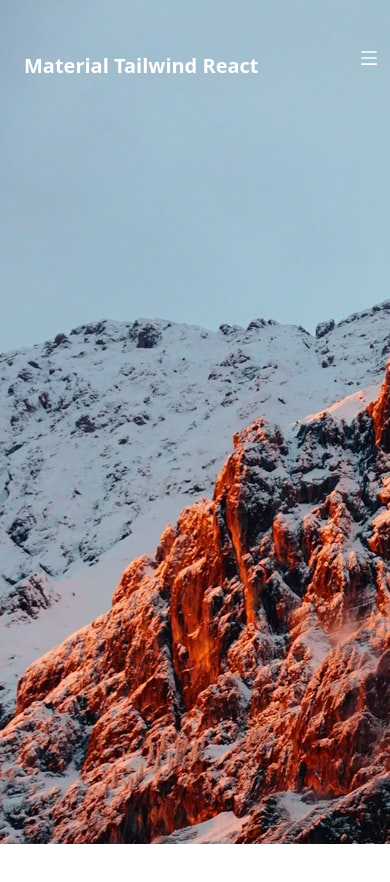
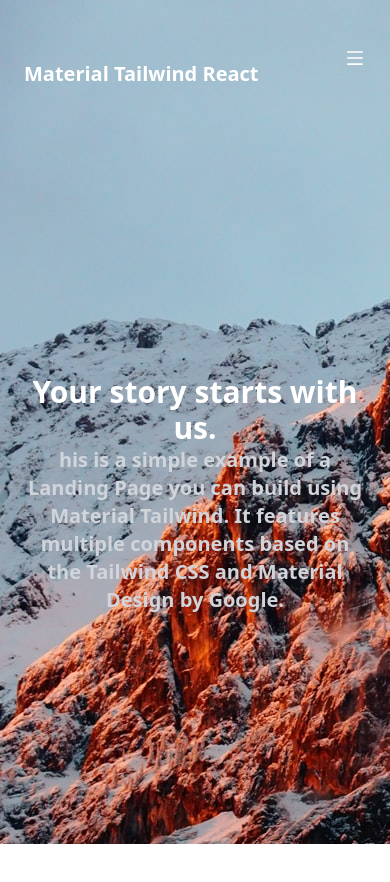
Before and after one commit to habib-SE/material-tialwind-react, a React (Create React App) app: page / in a window 390 px wide. Shown: the top 882 px of the page. Before the commit the page ends 844 px from the top, so only its background shows below. Built offline with nearby package versions, Linux system fonts and the light colour scheme.

Commit message:
add home heading and pargraph

```diff
--- a/src/App.js
+++ b/src/App.js
@@ -1,10 +1,11 @@
 import React from "react";
 import Navbar from "./components/Navbar";
+import Profile from "./components/home/Profile";
 function App() {
   return (
     <div>
       <Navbar/>
-
+      <Profile/>
     </div>
   );
 }
--- a/src/components/Navbar.jsx
+++ b/src/components/Navbar.jsx
@@ -6,13 +6,11 @@ import {
   AiOutlineProfile,
   AiOutlineMobile,
   AiOutlineUserAdd,
-  AiOutlinePaperClip
+  AiOutlinePaperClip,
 } from "../../node_modules/react-icons/ai";
 
-
 const Navbar = () => {
-
-  const [nav, setNav] = useState (false);
+  const [nav, setNav] = useState(false);
   const handleClick = () => setNav(!nav);
 
   return (
@@ -28,31 +26,32 @@ const Navbar = () => {
 
           {/* <!-- Centered navigation links --> */}
           <ul className="flex space-x-8 ">
-
             <li className="nav-item">
               <a href="/" className="text-white flex  hover:text-gray-300">
-              <AiFillHome className="mr-2"/> Home
+                <AiFillHome className="mr-2" /> Home
               </a>
             </li>
 
             <li className="nav-item">
               <a href="/" className="text-white flex hover:text-gray-300">
-              <AiOutlineProfile className="mr-2"/>Profile
+                <AiOutlineProfile className="mr-2" />
+                Profile
               </a>
             </li>
             <li className="nav-item">
               <a href="/" className="text-white flex hover:text-gray-300">
-              <AiOutlineMobile className="mr-2"/>Sign In
+                <AiOutlineMobile className="mr-2" />
+                Sign In
               </a>
             </li>
             <li className="nav-item">
               <a href="/" className="text-white flex hover:text-gray-300">
-              <AiOutlineUserAdd className="mr-2"/> Sign Up
+                <AiOutlineUserAdd className="mr-2" /> Sign Up
               </a>
             </li>
             <li className="nav-item">
               <a href="/" className="text-white flex hover:text-gray-300">
-              <AiOutlinePaperClip className="mr-2"/> Docs
+                <AiOutlinePaperClip className="mr-2" /> Docs
               </a>
             </li>
           </ul>
@@ -72,46 +71,65 @@ const Navbar = () => {
               FREE DOWNLOAD
             </a>
           </div>
+        </div>
 
-        </div>
-        <div onClick={handleClick} className='md:hidden block  mx-[98%] mt-4 z-10'>
-           {!nav ?  <AiOutlineMenu size={20} color="white" /> :<AiOutlineClose size={20} color="white" />}
+        {/* Hamburgur menu */}
+        <a href="/#">
+          <div
+            onClick={handleClick}
+            className="md:hidden block  mx-[94%] mt-6 z-10"
+          >
+            {!nav ? (
+              <AiOutlineMenu size={20} color="white" />
+            ) : (
+              <AiOutlineClose size={20} color="white" />
+            )}
+          </div>
+        </a>
 
-          </div>
         {/* Centered navigation links */}
-        <div className="md:hidden relative top-[-2%]">
+        <div className="md:hidden relative top-[-1%]">
           <div className="flex items-center mb-5">
             <a href="/" className="text-white text-xl font-semibold">
-            Material Tailwind React
+              Material Tailwind React
             </a>
           </div>
-          <ul className={!nav ? 'hidden': " justify-between space-x-4 items-center sm:flex-col w-[530px] h-[360px] border rounded-lg p-8 bg-white "}>
+          <ul
+            className={
+              !nav
+                ? "hidden"
+                : " justify-between space-x-4 items-center sm:flex-col w-[500px] h-[360px] border rounded-lg p-6 bg-white "
+            }
+          >
             <li></li>
             <div>
-            <li className="nav-item p-2 ">
-              <a href="/" className="text-black flex ">
-               <AiFillHome className="mr-2"/>Home</a>
-            </li>
+              <li className="nav-item p-2 ">
+                <a href="/" className="text-black flex ">
+                  <AiFillHome className="mr-2" />
+                  Home
+                </a>
+              </li>
             </div>
 
             <li className="nav-item p-2">
               <a href="/" className="text-black flex ">
-              <AiOutlineProfile className="mr-2"/> Profile
+                <AiOutlineProfile className="mr-2" /> Profile
               </a>
             </li>
             <li className="nav-item p-2">
               <a href="/" className="text-black flex ">
-              <AiOutlineMobile className="mr-2"/>Sign In
+                <AiOutlineMobile className="mr-2" />
+                Sign In
               </a>
             </li>
             <li className="nav-item p-2">
               <a href="/" className="text-black flex ">
-              <AiOutlineUserAdd className="mr-2"/> Sign Up
+                <AiOutlineUserAdd className="mr-2" /> Sign Up
               </a>
             </li>
             <li className="nav-item p-2">
               <a href="/" className="text-black flex ">
-              <AiOutlinePaperClip className="mr-2"/> Docs
+                <AiOutlinePaperClip className="mr-2" /> Docs
               </a>
             </li>
             {/* Buttons on the right */}
@@ -125,6 +143,20 @@ const Navbar = () => {
             </div>
           </ul>
         </div>
+
+        {/* Home text */}
+        <div className="text-white py-6">
+          <div className="max-w-[800px] mt-[-96px] w-full h-screen mx-auto text-center flex flex-col justify-center">
+            <h1 className="md:text-6xl sm:text-5xl text-3xl font-bold md:py-6">
+              Your story starts with us.
+            </h1>
+            <p className="md:text-2xl text-xl font-bold text-gray-300">
+              his is a simple example of a Landing Page you can build using
+              Material Tailwind. It features multiple components based on the
+              Tailwind CSS and Material Design by Google.
+            </p>
+          </div>
+        </div>
       </nav>
     </div>
   );
--- /dev/null
+++ b/src/components/home/Profile.jsx
@@ -0,0 +1,11 @@
+import React from 'react'
+
+const Profile = () => {
+  return (
+    <div>
+
+    </div>
+  )
+}
+
+export default Profile
```
